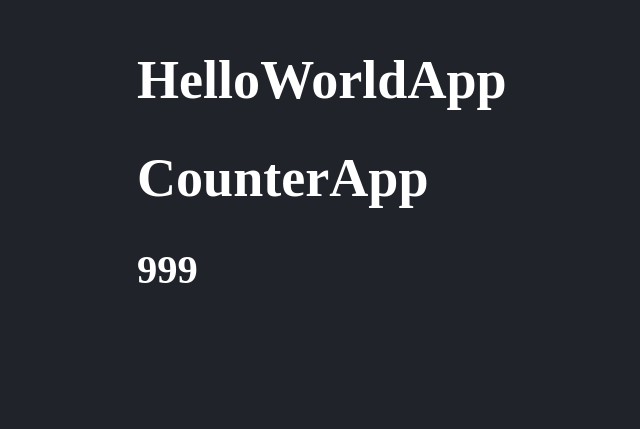
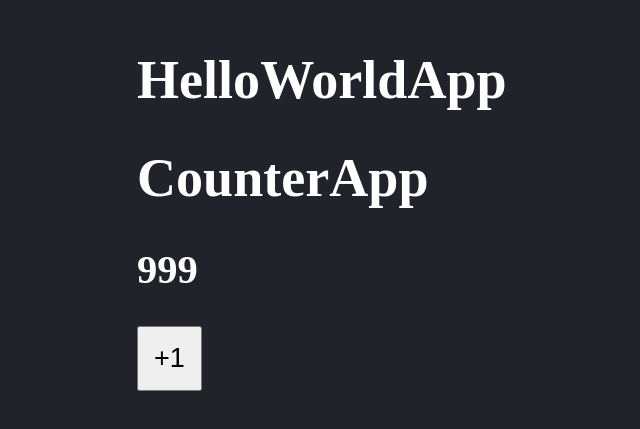
Before and after one commit to gatodemontecristo/react_part2_primeros_react, a React (Vite) app: page / in a window 1280 px wide. Shown: the part 135-564 px from the top of the page, without its empty margins (11-651 px from the left). Built offline with nearby package versions, Linux system fonts and the light colour scheme.

Commit message:
evento click

```diff
--- a/src/CounterApp.jsx
+++ b/src/CounterApp.jsx
@@ -1,16 +1,21 @@
 import { Fragment } from "react";
 import PropTypes from "prop-types";
 
+export const CounterApp = ({ value }) => {
+  function handleAdd(event, newValue) {
+    // console.log(event);
+    console.log(newValue);
+  }
 
-export const CounterApp = ({value}) => {
   return (
     <Fragment>
-        <h1>CounterApp</h1>
-        <h2>{value}</h2>
+      <h1>CounterApp</h1>
+      <h2>{value}</h2>
+      <button onClick={(event) => handleAdd(event, "hola")}>+1</button>
     </Fragment>
-  )
-}
+  );
+};
 
 CounterApp.propTypes = {
-    value: PropTypes.number.isRequired
-}
+  value: PropTypes.number.isRequired,
+};
--- a/src/styles.css
+++ b/src/styles.css
@@ -5,3 +5,7 @@
     font-size: 1.3rem;
     padding: 70px;
 }
+button{
+    padding: 15px;
+    font-size: 1.3rem;
+}
```
